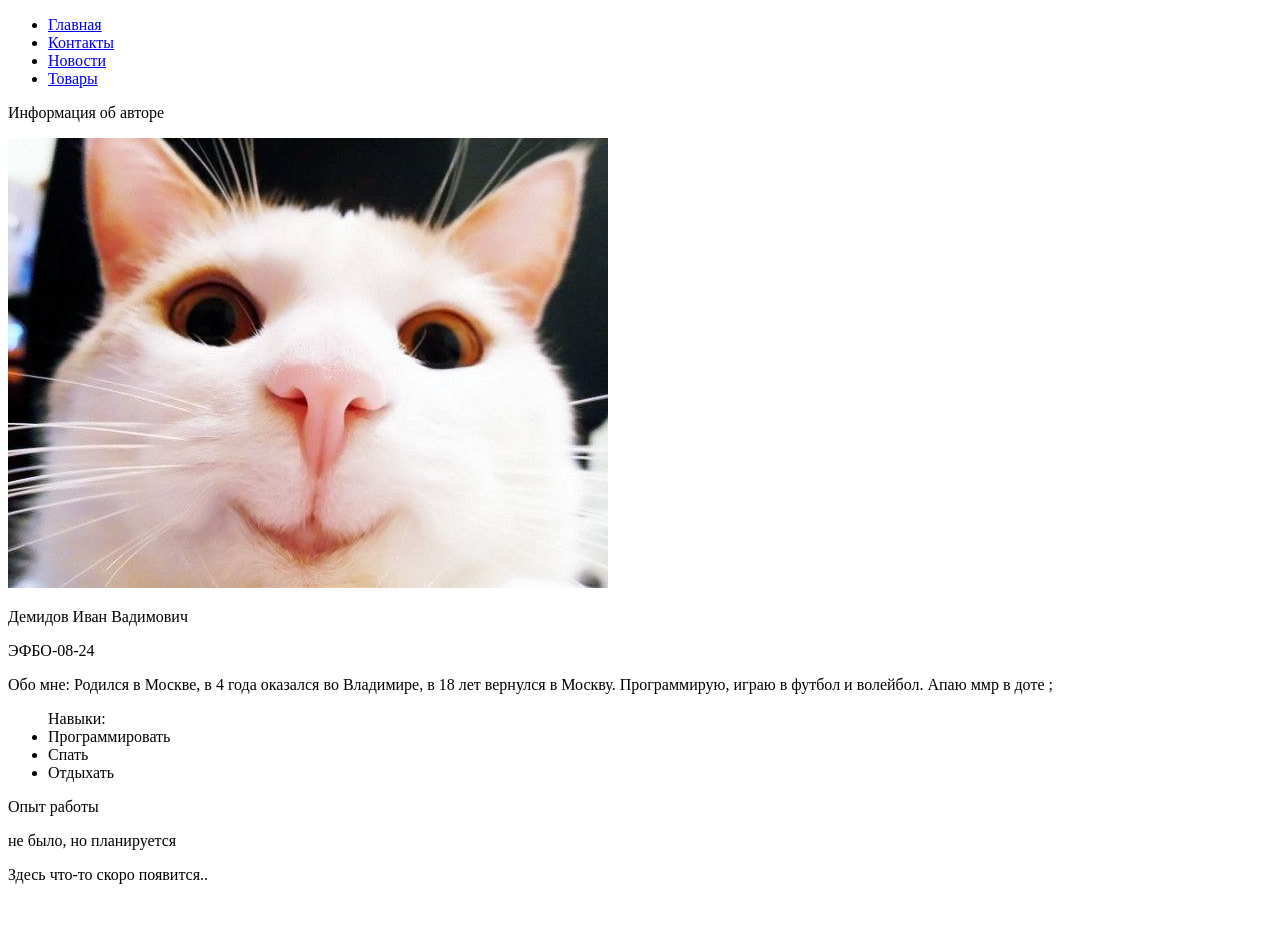
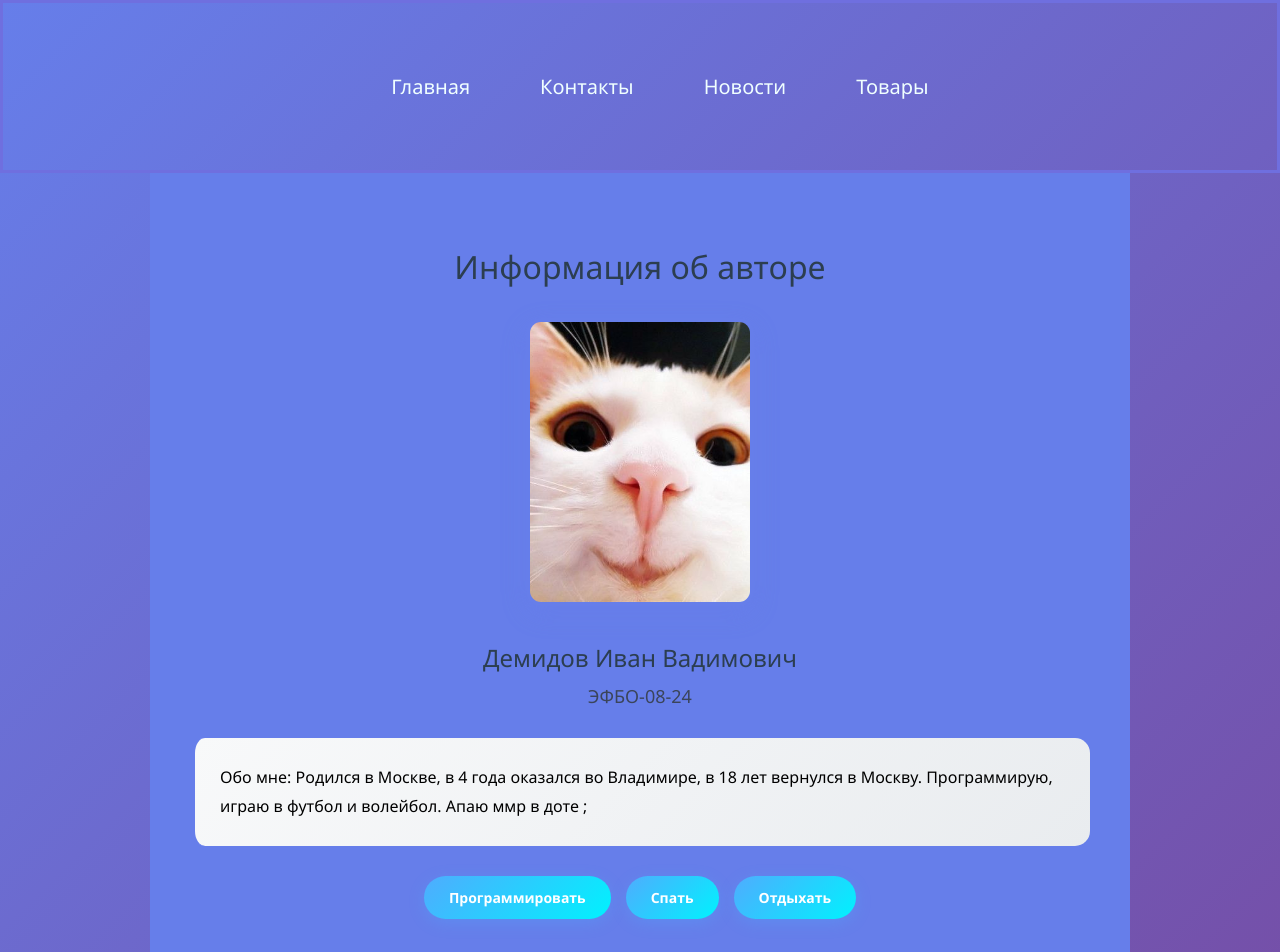
Before and after one commit to uz3ix/Project, a plain HTML site: page index.html in a window 1280 px wide. Shown: the top 952 px of the page. Before the commit the page ends 900 px from the top, so only its background shows below. Drawn offline with Linux system fonts and the light colour scheme.

Commit message:
style for index.html

```diff
--- a/index.html
+++ b/index.html
@@ -4,22 +4,24 @@
     <meta charset="UTF-8">
     <meta name="viewport" content="width=device-width, initial-scale=1.0">
     <title>Об авторе</title>
+    <link rel="stylesheet" href="style/style.css">
 </head>
 <body>
+    <div class="page-conroller">
         <header>
             <div class="menu-header">
                 <ul class="menu">
-                <li>
-                    <a href="index.html">Главная</a>
+                    <li class="href-li">
+                        <a class="link-li" href="index.html">Главная</a>
                     </li>
-                <li>
-                    <a href="contacs.html">Контакты</a>
+                    <li class="href-li">
+                        <a  class="link-li" href="pages/contacs.html">Контакты</a>
                     </li>
-                <li>
-                    <a href="news.html">Новости</a>
+                    <li class="href-li">
+                        <a  class="link-li" href="pages/news.html">Новости</a>
                     </li>
-                <li>
-                    <a href="goods.html">Товары</a>
+                    <li class="href-li">
+                        <a  class="link-li" href="pages/goods.html">Товары</a>
                     </li>
                 </ul>
             </div>
@@ -27,32 +29,31 @@
 
         <main>
             <div class="information-avtor">
-            <p>Информация об авторе</p>
-            <div class="image">
-                <img src="images/ava.jpeg" alt="Моя фотография">
+                <div class="main-information-profile">
+                    <p class="title-profile-info">Информация об авторе</p>
+                    <img class="photo-profile" src="images/ava.jpeg" alt="Моя фотография">
+
+                    <p class="my-FIO">Демидов Иван Вадимович</p>
+                    <p class="my-group">ЭФБО-08-24</p>
                 </div>
-            <div class="info-about-me">
-                <p>Демидов Иван Вадимович</p>
-                <p>ЭФБО-08-24</p>
-                <p>Обо мне: Родился в Москве, в 4 года оказался во Владимире, в 18 лет вернулся в Москву. Программирую, играю в футбол и волейбол. Апаю ммр в доте ; </p>
+                    <p class="text-about-me">Обо мне: Родился в Москве, в 4 года оказался во Владимире, в 18 лет вернулся в Москву. Программирую, играю в футбол и волейбол. Апаю ммр в доте ; </p>
+
+                <div class="skills-container">
+                    <div class="skill-tag">Программировать</div>
+                    <div class="skill-tag">Спать</div>
+                    <div class="skill-tag">Отдыхать</div>
                 </div>
-            <div class="my-skills">
-                <ul class="skills">
-                    Навыки:
-                    <li>Программировать</li>
-                    <li>Спать</li>
-                    <li>Отдыхать</li>
-                </ul>
-            </div>
+
                 <div class="exp-with-work">
-                <p>Опыт работы</p>
-                <p>не было, но планируется</p>
+                    <p class="title-exp">Опыт работы</p>
+                    <p class="text-exp">не было, но планируется</p>
                 </div>
             </div>
         </main>
 
         <footer>
-        <p>Здесь что-то скоро появится..</p>
+            <p class="footer-text">Здесь что-то скоро появится..</p>
         </footer>
+    </div>
 </body>
 </html>
--- a/style/style.css
+++ b/style/style.css
@@ -0,0 +1,165 @@
+body{
+    margin: 0px;
+    padding: 0px;
+    background: linear-gradient(135deg, #667eea 0%, #764ba2 100%);
+    min-height: 100vh;
+    font-family: 'Segoe UI', Verdana, Geneva, Tahoma, sans-serif;
+}
+
+.page-controler{
+    max-width: 1200px;
+    margin: 0 auto;
+    background: white;
+    min-height: 100vh;
+    box-shadow: 0 0 30px rgba(0,0,0,0.1);
+
+}
+
+header{
+    margin: 0;
+    border: 3px solid rgb(111, 111, 223);
+    padding: 30px;
+    text-align: center;
+    font-size: 20px;
+
+}
+
+.menu-header{
+    padding: 20px 20px;
+}
+
+.menu{
+    list-style: none;
+    display: flex;
+    justify-content: center;
+    gap: 30px;
+}
+
+.href-li{
+    padding: 0;
+    margin: 0;
+}
+
+.link-li{
+    padding: 20px 20px;
+    color: azure;
+    text-decoration: none;
+    font-weight: 500;
+    transition: all 0.3s ease;
+    border-radius: 30px;
+}
+
+.link-li:hover{
+    background: rgb(91, 223, 228);
+    /* transform: translateY(-200px); */
+}
+
+main{
+    padding: 40px;
+    padding-bottom: 0px;
+    max-width: 900px;
+    margin: 0 auto;
+    background-color: #667eea;
+}
+
+.main-information-profile{
+    text-align: center;
+    padding-bottom: 0px;
+
+}
+
+.title-profile-info{
+    font-size: 32px;
+    color: #2c3e50;
+    margin-bottom: 10px;
+    font-weight: 300;
+}
+
+.photo-profile{
+    width: 220px;
+    height: 280px;
+    border-radius: 15px;
+    object-fit: cover;
+    margin: 20px auto;
+    border: 4px solid #667eea;
+    box-shadow: 0 8px 25px rgba(102, 126, 234, 0.3);
+}
+
+.my-FIO{
+    font-size: 24px;
+    color: #2c3e50;
+    margin: 10px 0;
+    font-weight: 500;
+}
+
+.my-group{
+    font-size: 18px;
+    color: #3b455a;
+    margin: 5px 0;
+}
+
+.text-about-me{
+    background: linear-gradient(135deg, #f8f9fa 0%, #e9ecef 100%);
+    padding: 25px;
+    border-radius: 15px;
+    margin: 30px 0;
+    border-left: 5px solid #667eea;
+    font-size: 16px;
+    line-height: 1.8;
+}
+
+.skills-container{
+    display: flex;
+    justify-content: center;
+    flex-wrap: wrap;
+    gap: 15px;
+    margin: 30px 0;
+}
+
+.skill-tag {
+    background: linear-gradient(135deg, #4facfe 0%, #00f2fe 100%);
+    color: white;
+    padding: 12px 25px;
+    border-radius: 25px;
+    font-weight: 600;
+    font-size: 14px;
+    box-shadow: 0 4px 15px rgba(79, 172, 254, 0.3);
+    transition: all 0.3s ease;
+}
+
+.skill-tag:hover {
+    box-shadow: 0 6px 20px rgba(79, 172, 254, 0.4);
+}
+
+.exp-with-work {
+    margin-top: 50px;
+    text-align: center;
+    padding-bottom: 40px;
+}
+
+.title-exp{
+    font-size: 28px;
+    color: #2c3e50;
+    margin-bottom: 30px;
+    font-weight: 300;
+}
+
+.text-exp {
+    font-size: 20px;
+    color: #2c3e50;
+    margin: 0 0 10px 0;
+    font-weight: 600;
+}
+
+footer {
+    background: linear-gradient(135deg, #2c3e50 0%, #34495e 100%);
+    color: white;
+    text-align: center;
+    padding: 30px;
+    padding-top: 0px;
+}
+
+.footer-text{
+    margin-top:0px;
+    padding-top: 20px;
+}
```
Also changed, not shown: pages/contacs.html (+1 -1 lines), pages/goods.html (+1 -1 lines), pages/news.html (+1 -1 lines). Lines whose indentation alone changed are shown as unchanged.
